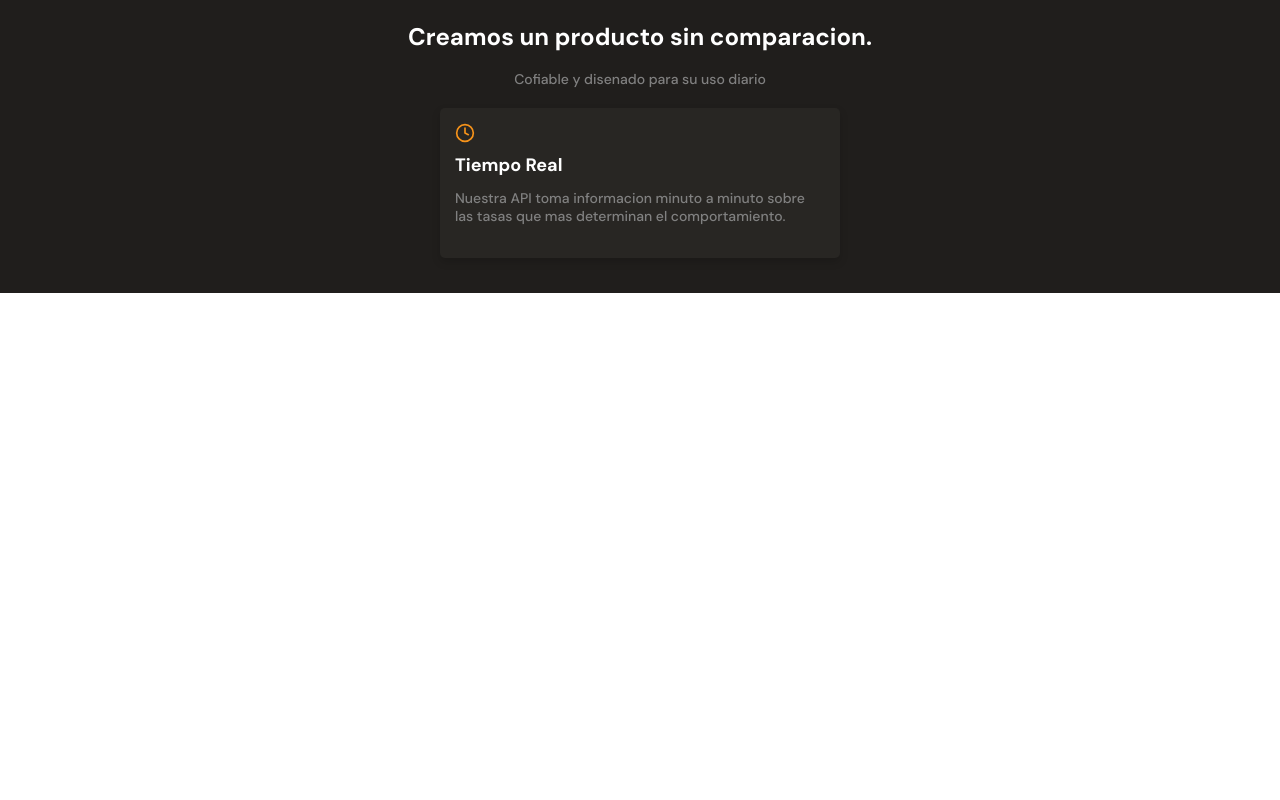
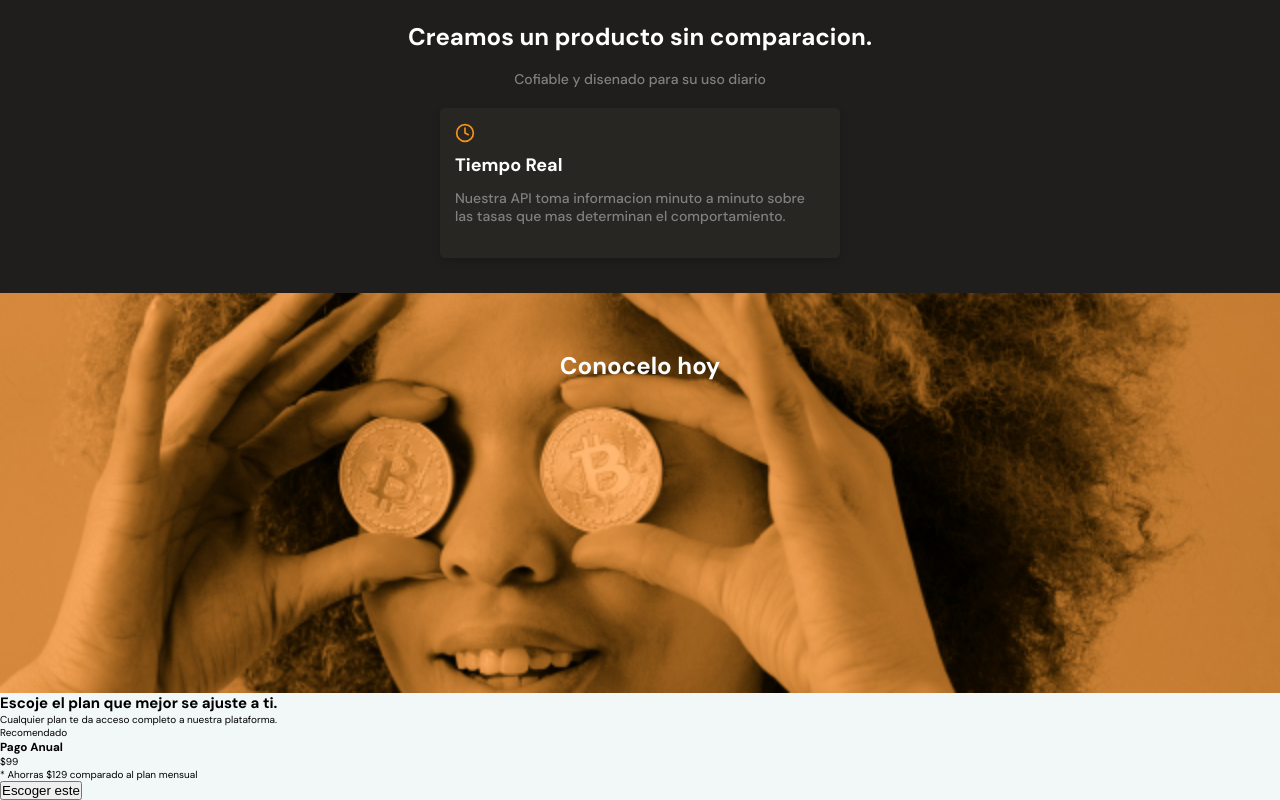
Before and after one commit to Yeyostuff/Responsive, a plain HTML site: page index.html in a window 1280 px wide. Shown: the part 1202-2002 px from the top of the page. Before the commit the page ends 1495 px from the top, so only its background shows below. Drawn offline with Linux system fonts and the light colour scheme.

Commit message:
New section added, still in progress

```diff
--- a/index.html
+++ b/index.html
@@ -15,7 +15,7 @@
         <div class="header--title-container">
             <h1>La próxima revolución en el intercambio de criptomonedas </h1>
             <p>Batata bit ayuda a navegar entre los diferentes precios y tendencias.</p>
-            <a href="" class="header--button">Conoce nuestros planes <span></span></a>
+            <a href="#plans" class="header--button">Conoce nuestros planes <span></span></a>
         </div>
     </header>
     <main>
@@ -69,8 +69,26 @@
                 </article>
             </section>
         </section>
-        <section></section>
-        <section></section>
+        <section class="bitcoin-img-container">
+            <h2>Conocelo hoy</h2>
+        </section>
+        <section id="plans" class="main-plans-container">
+            <div class="plans--title">
+                <h2 class="">Escoje el plan que mejor se ajuste a ti.</h2>
+                <p>Cualquier plan te da acceso completo a nuestra plataforma.</p>
+            </div>
+            <section class="plans-container--slider">
+                <article class="plans-container--card">
+                    <p>Recomendado</p>
+                    <div>
+                        <h3>Pago Anual</h3>
+                        <p><span>$</span>99</p>
+                        <p>* Ahorras $129 comparado al plan mensual</p>
+                        <button>Escoger este <span></span></button>
+                    </div>
+                </article>
+            </section>
+        </section>
     </main>
     <footer></footer>
 </body>
--- a/styles.css
+++ b/styles.css
@@ -230,7 +230,7 @@ main{
 
 .currency-table--date{
     width: 190px;
-    height: auto;
+    height: 30px;
     margin: 0 auto;
     margin-top: 15px;
     padding: 8px;
@@ -326,3 +326,22 @@ main{
     line-height: 1.8rem;
     color: #808080;
 }
+
+.bitcoin-img-container{
+    width: 100%;
+    min-width: 320px;
+    height: 50vh;
+    background-image: url(./assets/img/bitcoinbaby2x.jpg);
+    background-position: center;
+    background-repeat: no-repeat;
+    background-size: cover;
+    text-align: center;
+}
+
+.bitcoin-img-container h2{
+    padding-top: 60px;
+    font-size: 2.4rem;
+    font-weight: bold;
+    line-height: 2.6rem;
+    color: var(--just-white);
+}
```
